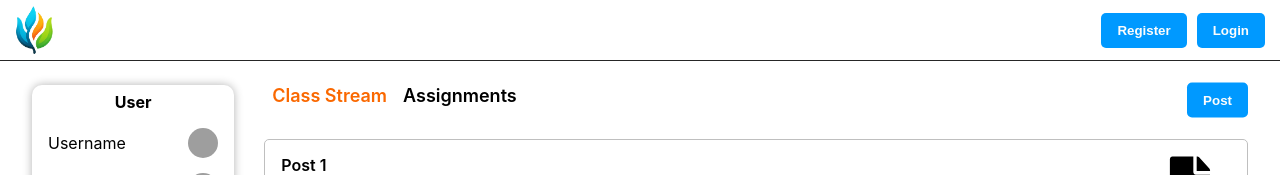
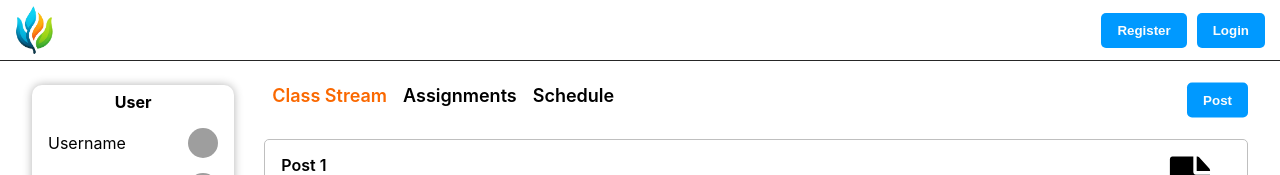
Before and after one commit to AliHakim773/TULP, a React (Vite) app in the folder tulp-frontend/: page /class/1 in a window 1280 px wide. Shown: the top 175 px of the page. Built offline with nearby package versions, Linux system fonts and the light colour scheme.

Commit message:
Frontend: added schedule link in class nav

```diff
--- a/tulp-frontend/src/pages/ClassHomePage/index.jsx
+++ b/tulp-frontend/src/pages/ClassHomePage/index.jsx
@@ -21,6 +21,7 @@ const ClassHomePage = () => {
             Class Stream
           </Link>
           <NavLink to={`/class/${slug}/assignments`}>Assignments</NavLink>
+          <NavLink to={`/class/${slug}/schedule`}>Schedule</NavLink>
         </div>
         <section className='w-100'>
           <Outlet />
```
